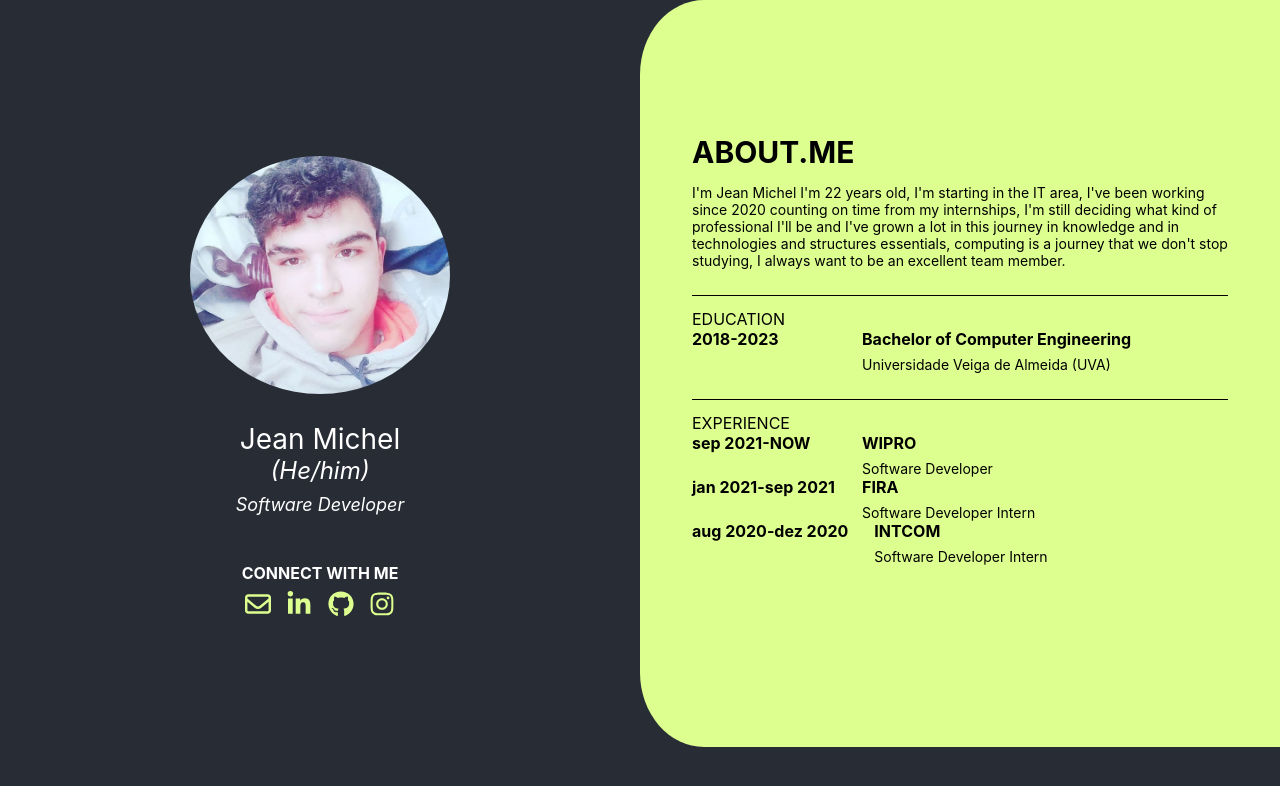
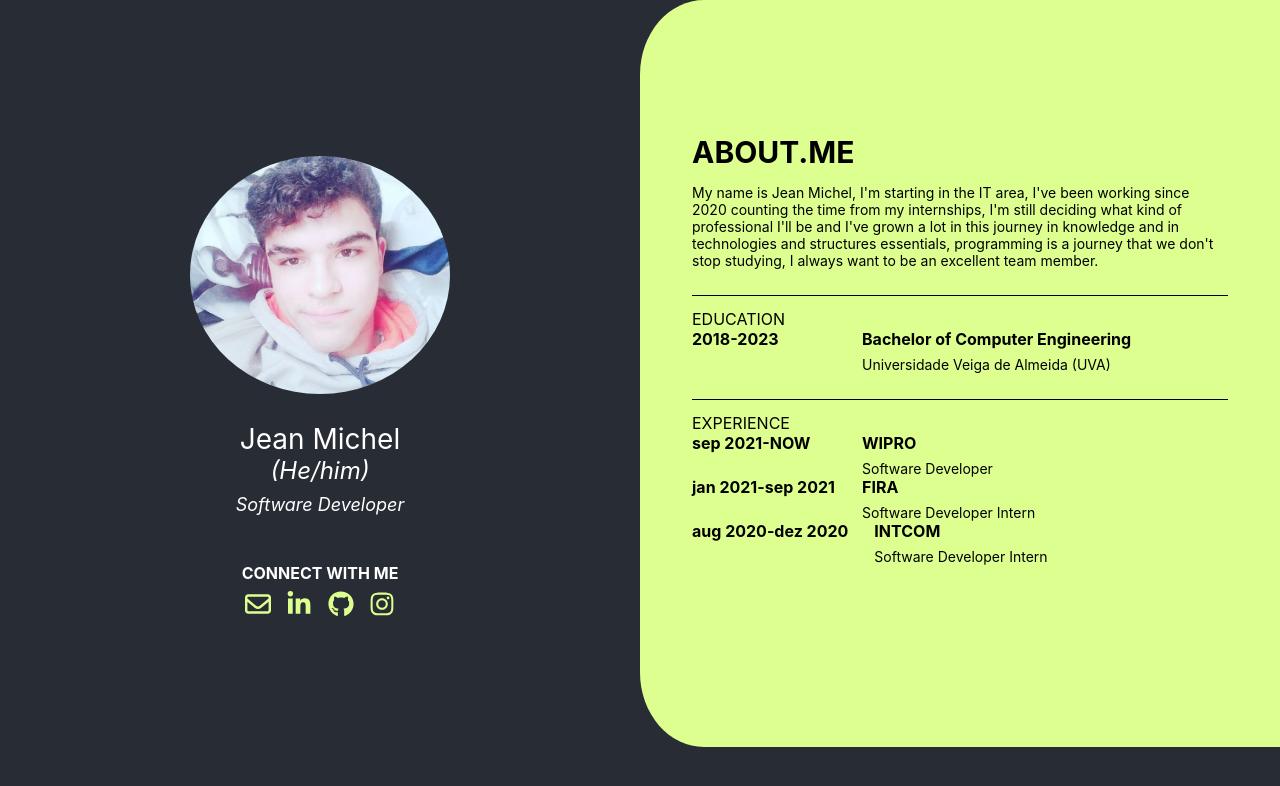
Before and after one commit to Gl1tch42/my-website-resume, a React (Create React App) app: page / in a window 1280 px wide. Shown: the top 786 px of the page. Built offline with nearby package versions, Linux system fonts and the light colour scheme.

Commit message:
change about

```diff
--- a/src/components/resume/resume.js
+++ b/src/components/resume/resume.js
@@ -34,7 +34,7 @@ export default function Resume() {
                 <div className="first-txt">
                     ABOUT.ME
                 </div>
-                <div className="regular-txt">I'm Jean Michel I'm 22 years old, I'm starting in the IT area, I've been working since 2020 counting on time from my internships, I'm still deciding what kind of professional I'll be and I've grown a lot in this journey in knowledge and in technologies and structures essentials, computing is a journey that we don't stop studying, I always want to be an excellent team member.</div>
+                <div className="regular-txt">My name is Jean Michel, I'm starting in the IT area, I've been working since 2020 counting the time from my internships, I'm still deciding what kind of professional I'll be and I've grown a lot in this journey in knowledge and in technologies and structures essentials, programming is a journey that we don't stop studying, I always want to be an excellent team member.</div>
                 <hr className="hr1"></hr>
 
                 <div className="education-title">
```
